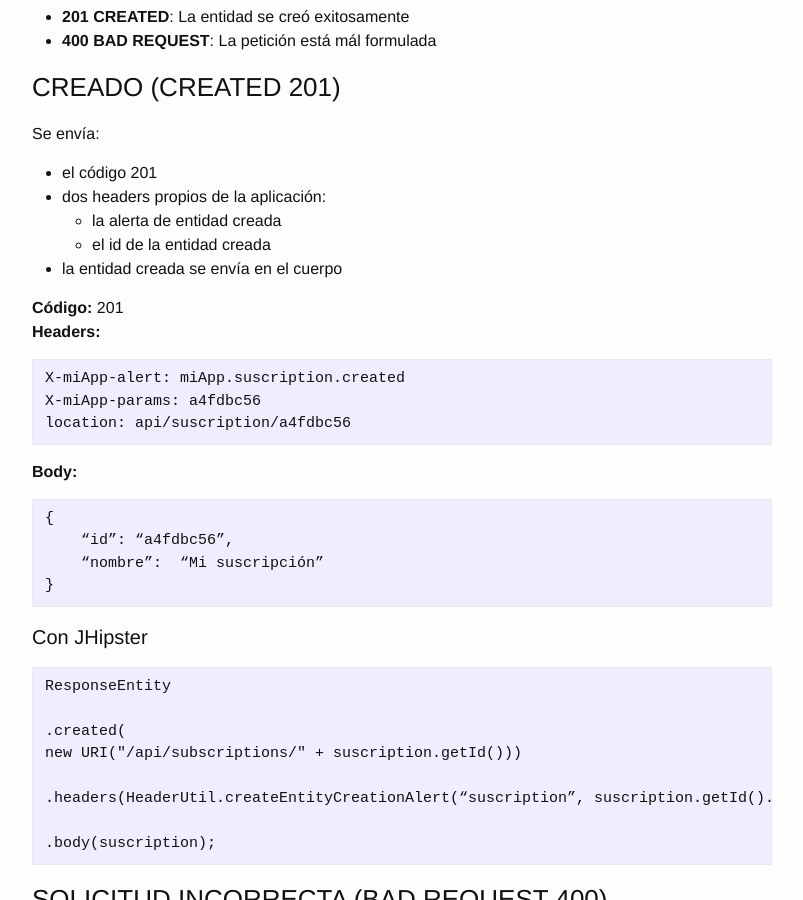
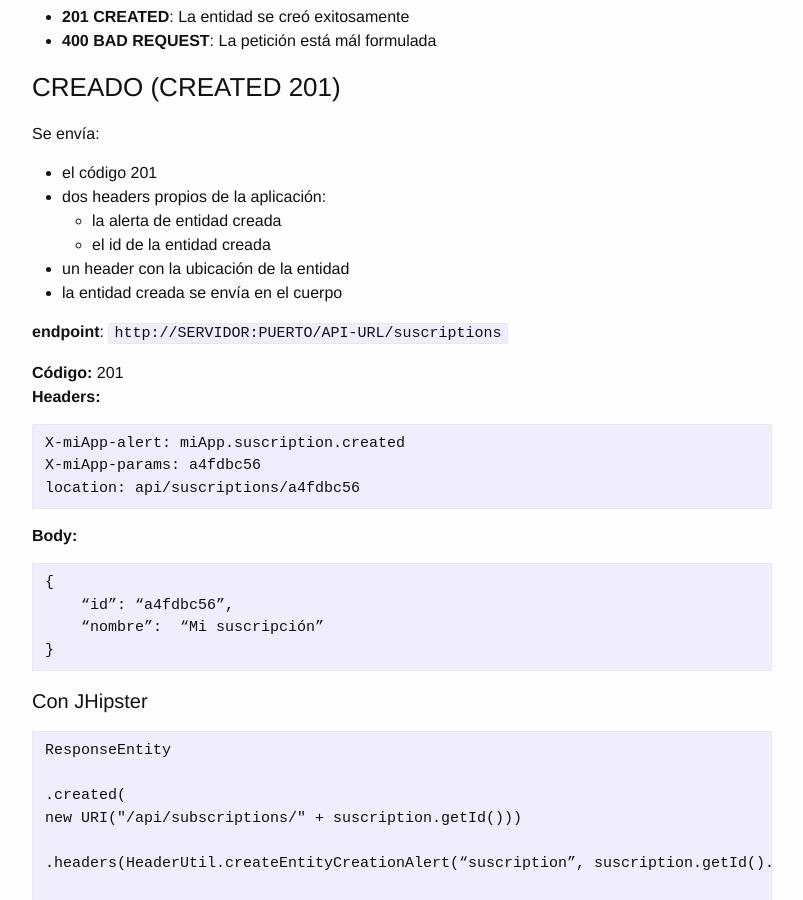
Before and after one commit to robertovillarejo/robertovillarejo, a Jekyll site: the page built from _posts/2017-09-28-JHipster-REST.md, in a window 1280 px wide and 900 px high, scrolled down 705 px. Shown: the whole window, without its empty margins (238-1041 px from the left). Built offline with Jekyll 4.4.1, drawn with Linux system fonts in a browser that asks for light colours; some of the changed text lies outside the part shown.

Commit message:
Update JHipster-REST post

````diff
--- a/_posts/2017-09-28-JHipster-REST.md
+++ b/_posts/2017-09-28-JHipster-REST.md
@@ -30,14 +30,17 @@ Se envía:
 - dos headers propios de la aplicación:
   * la alerta de entidad creada
   * el id de la entidad creada
+- un header con la ubicación de la entidad
 - la entidad creada se envía en el cuerpo
+
+**endpoint**: `http://SERVIDOR:PUERTO/API-URL/suscriptions`
 
 **Código:** 201
 **Headers:**
 ```
 X-miApp-alert: miApp.suscription.created
 X-miApp-params: a4fdbc56
-location: api/suscription/a4fdbc56
+location: api/suscriptions/a4fdbc56
 ```
 **Body:**
 ```
@@ -94,6 +97,8 @@ Se envía:
 - el código 200
 - el cuerpo con la entidad
 
+**endpoint**: `http://SERVIDOR:PUERTO/API-URL/suscriptions`
+
 **Código:** 200
 **Headers:**
 **Body:**
@@ -130,6 +135,8 @@ Se envía:
   * el id de la entidad actualizada
 - el cuerpo con la entidad actualizada
 
+**endpoint**: `http://SERVIDOR:PUERTO/API-URL/suscriptions`
+
 **Código:** 200
 **Headers:**
 ```
@@ -165,6 +172,8 @@ Se envía:
   * la alerta de entidad eliminada
   * el id de la entidad eliminada
 
+**endpoint**: `http://SERVIDOR:PUERTO/API-URL/suscriptions/{id}`
+
 **Código:** 200
 **Headers:**
 ```
````
